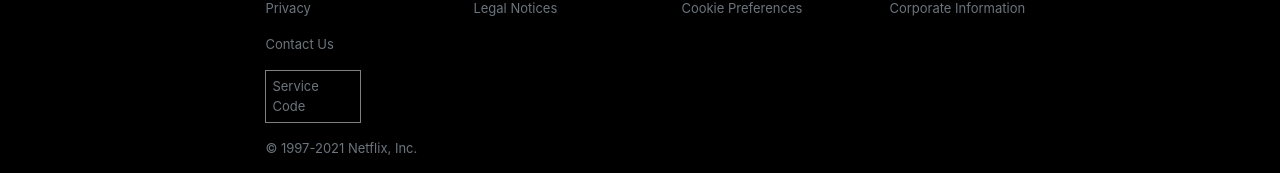
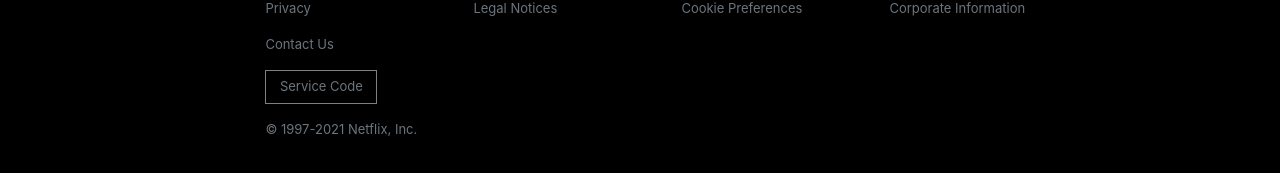
Before and after one commit to lunisel/Netflix-react-M4D5, a React (Create React App) app in the folder netflix/: page / in a window 1280 px wide. Shown: the part 496-669 px from the top of the page. Built offline with nearby package versions, Linux system fonts and the light colour scheme; no server answers.

Commit message:
minor updates

```diff
--- a/netflix/src/App.css
+++ b/netflix/src/App.css
@@ -69,6 +69,7 @@
 .service {
     border: 1px solid gray;
     padding: 6px 6px 6px 6px;
+    justify-content: center;
 }
 
 img {
--- a/netflix/src/Components/Footer.jsx
+++ b/netflix/src/Components/Footer.jsx
@@ -35,8 +35,8 @@
                         <Row className='mt-3 mb-auto' >
                             <li className='footer-li'>Contact Us</li>
                         </Row>
-                        <Row className='mt-3 mb-auto' style={{width:'6rem'}}>
-                            <li className='footer-li service'>Service Code</li>
+                        <Row className='mt-3 mb-auto' style={{width:'7rem'}}>
+                            <li className='footer-li service' style={{display:'flex'}}>Service Code</li>
                         </Row>
                         <Row className='mt-3 mb-auto' >
                             <li className='footer-li' style={{width:'27rem'}}>© 1997-2021 Netflix, Inc.</li>
```
